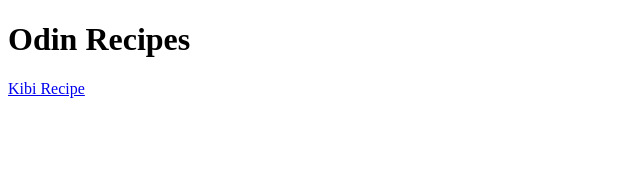
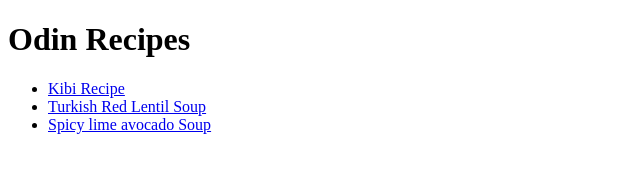
Before and after one commit to alfa33333/odin-recipes, a plain HTML site: page index.html in a window 1280 px wide. Shown: the whole page, without its empty margins (0-640 px from the left). Drawn offline with Linux system fonts and the light colour scheme.

Commit message:
Create 2 extra recipes and their html blank files

```diff
--- a/index.html
+++ b/index.html
@@ -6,6 +6,11 @@
     </head>
     <body>
         <h1>Odin Recipes</h1>
-        <a href="./recipes/kibi.html">Kibi Recipe</a>
+
+        <ul>
+            <li><a href="./recipes/kibi.html">Kibi Recipe</a></li>
+            <li><a href="./recipes/lentil.html">Turkish Red Lentil Soup</a></li>
+            <li><a href="./recipes/lime.html">Spicy lime avocado Soup</a></li>
+        </ul>
     </body>
 </html>
```
Also changed, not shown: recipes/lentil.html (added), recipes/lime.html (added).
